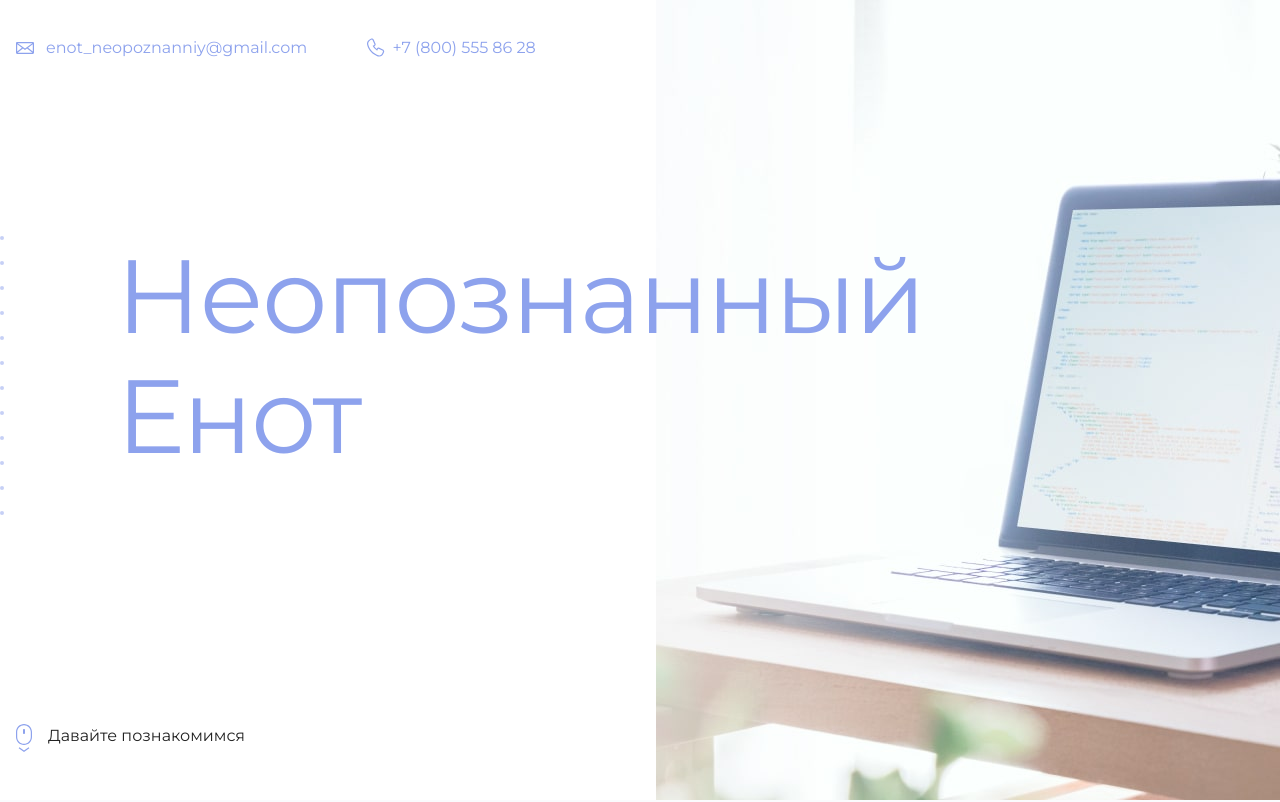
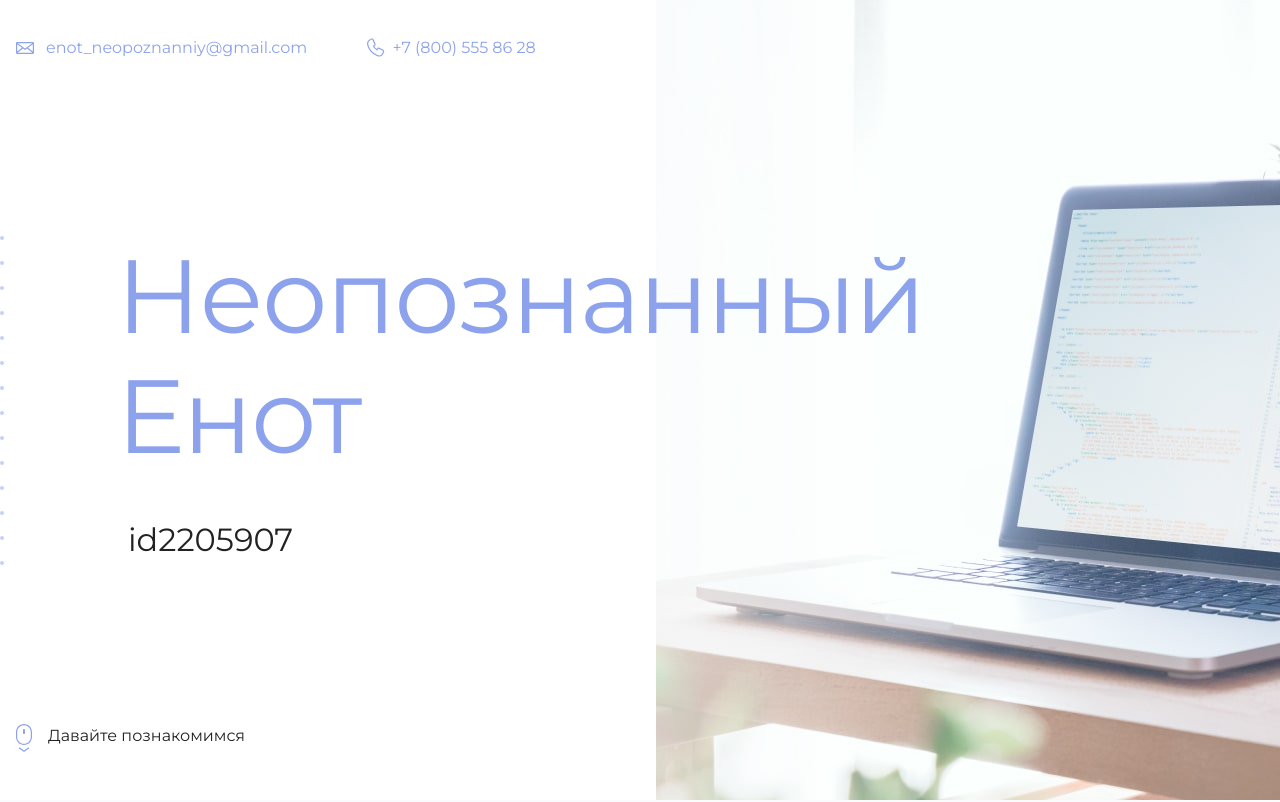
Before and after one commit to yunussovd/yunussovdsite, a plain HTML site: page my-site/index.html in a window 1280 px wide. Shown: the top 802 px of the page. Drawn offline with Linux system fonts and the light colour scheme.

Commit message:
id commit

```diff
--- a/my-site/index.html
+++ b/my-site/index.html
@@ -19,7 +19,7 @@
       <section class="hero-image">
         <div class="container">
           <h1 class="heading">Неопознанный Енот</h1>
-          <p><!-- Тут ваш id на сайте Академии --></p>
+          <p>id2205907</p>
         </div>
       </section>
 
```
